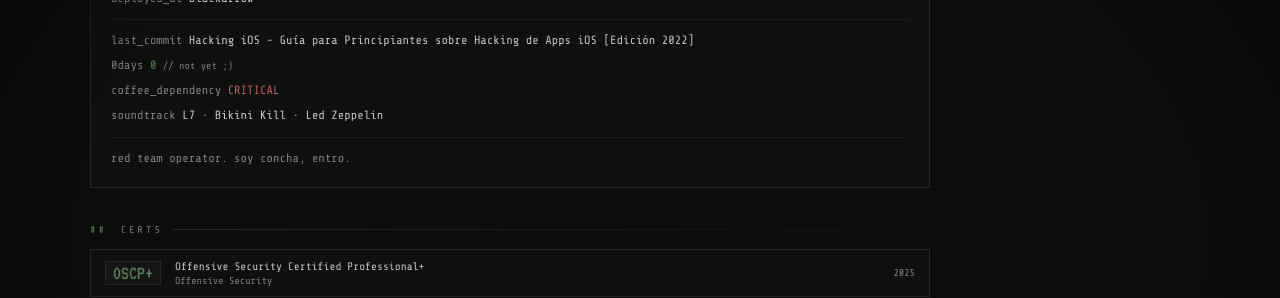
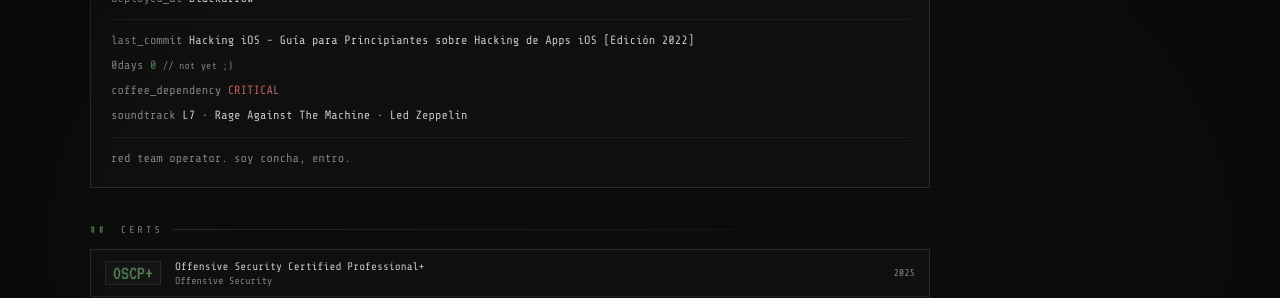
Before and after one commit to martabyte/martabyte.github.io, a Jekyll site: the page built from pages/whoami.md, in a window 1280 px wide. Shown: the part 208-506 px from the top of the page. Built offline with Jekyll 4.4.1, drawn with Linux system fonts in a browser that asks for light colours.

Commit message:
hardcore upate

```diff
--- a/_config.yml
+++ b/_config.yml
@@ -10,7 +10,7 @@
   pgp: 0xDEADBEEF
   pgp_fingerprint: "DEAD BEEF 1337 C0DE CAFE BABE F00D D00D 0000 0001"
   coffee: CRITICAL
-  soundtrack: L7 · Bikini Kill · Led Zeppelin
+  soundtrack: L7 · Rage Against The Machine · Led Zeppelin
   htb_rank: HACKER
   htb_pwned: 24
   htb_challenges: 12
```
